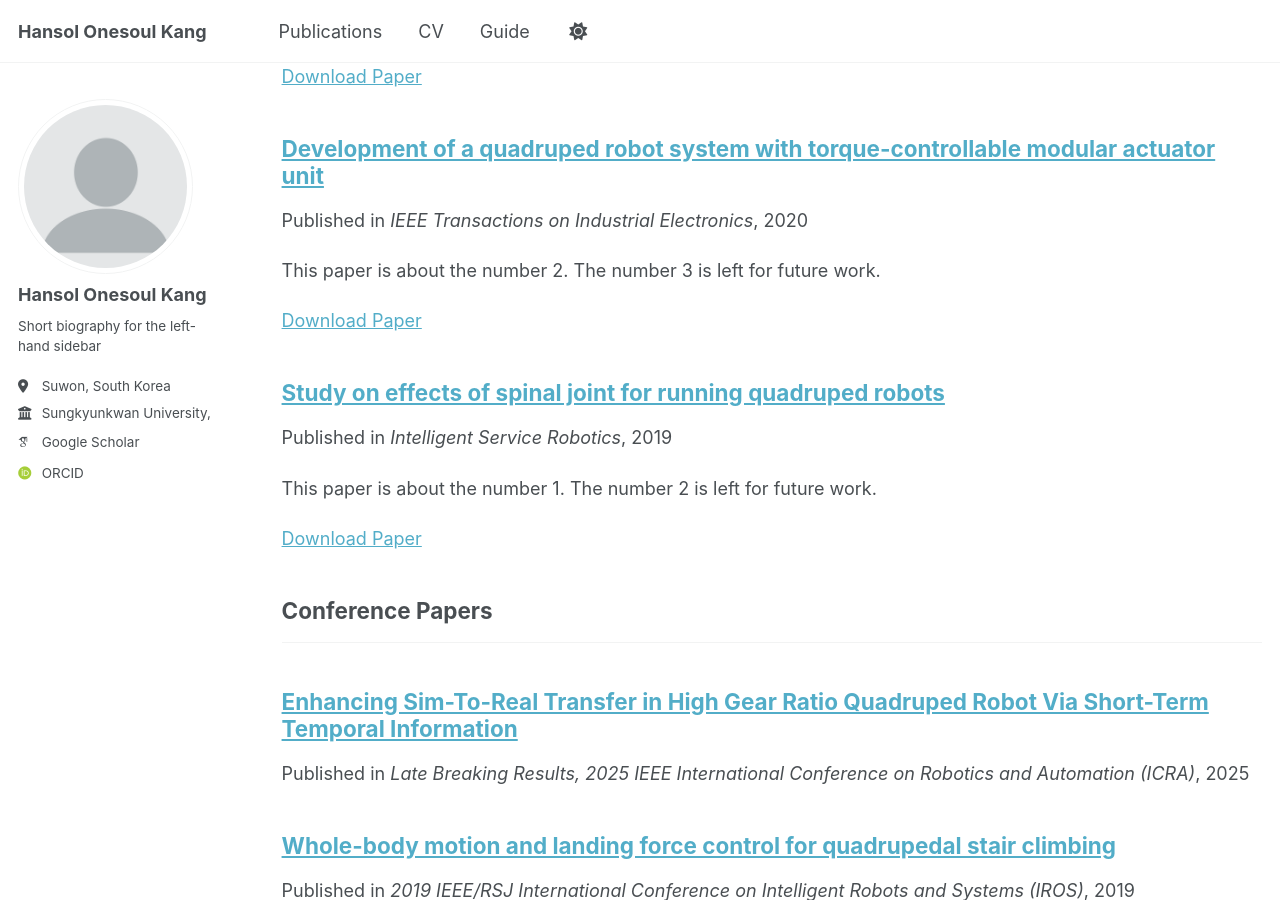
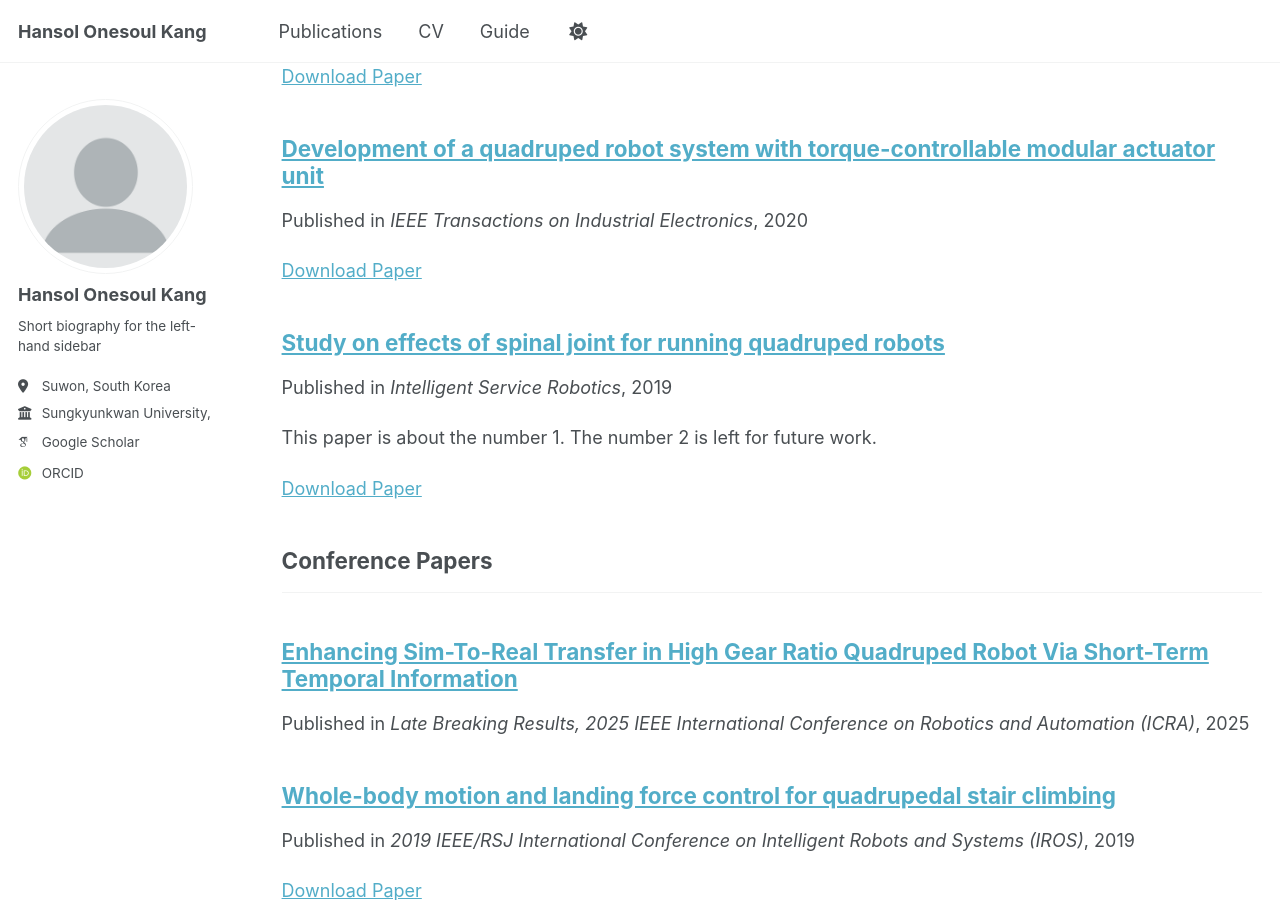
Before and after one commit to OnesoulKang/onesoulkang.github.io, a Jekyll site: the page built from _pages/publications.html, in a window 1280 px wide and 900 px high, scrolled down 364 px. Built offline with Jekyll 4.4.1, drawn with Linux system fonts in a browser that asks for light colours; some web fonts are replaced; a script that is not in the unit is left out.

Commit message:
Update 2020-07-15-Lee-TIE.md

```diff
--- a/_publications/2020-07-15-Lee-TIE.md
+++ b/_publications/2020-07-15-Lee-TIE.md
@@ -3,7 +3,7 @@ title: "Development of a quadruped robot system with torque-controllable modular
 collection: publications
 category: manuscripts
 permalink: /publication/2020-07-15-Lee-TIE
-excerpt: 'This paper is about the number 2. The number 3 is left for future work.'
+excerpt: ''
 date: 2020-07-15
 venue: 'IEEE Transactions on Industrial Electronics'
 paperurl: 'https://ieeexplore.ieee.org/abstract/document/9141485'
```
